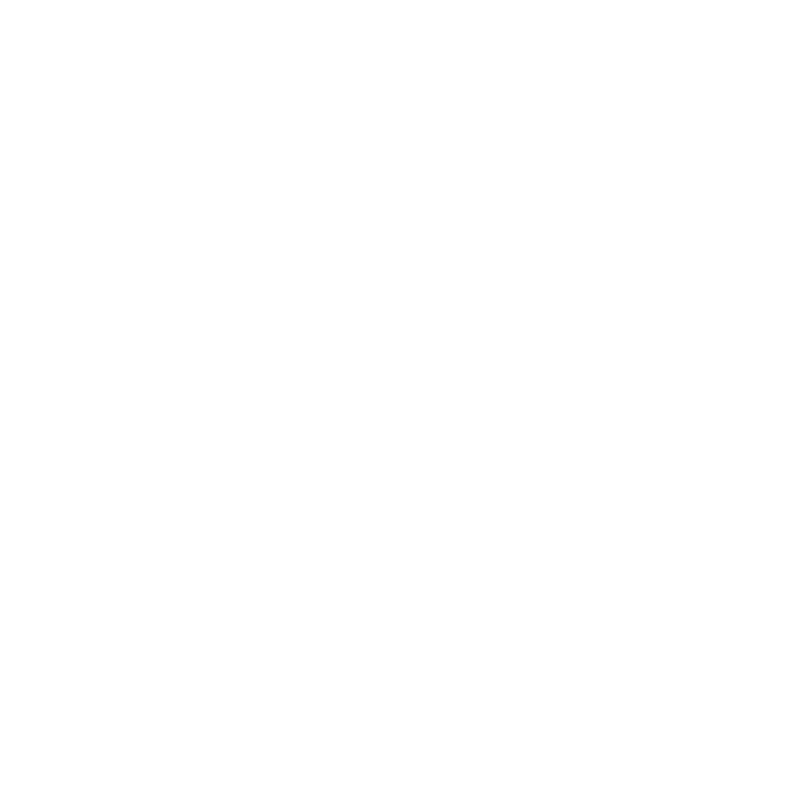
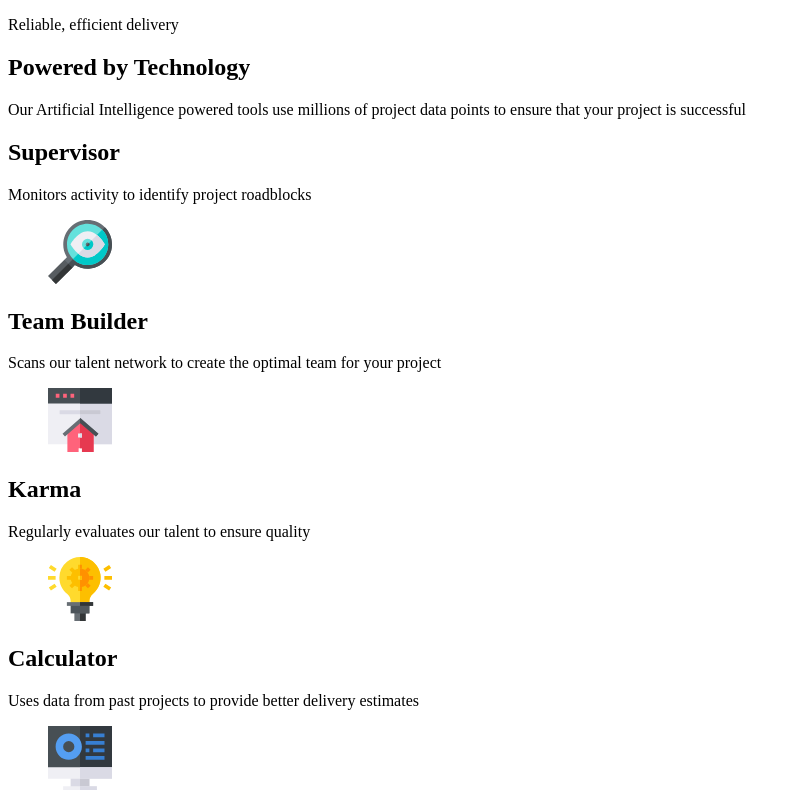
Before and after one commit to ganeshreddychimmula/four-card-feature-section, a plain HTML site: page index.html in a window 1280 px wide. Shown: the whole page, without its empty margins (0-801 px from the left). Drawn offline with Linux system fonts and the light colour scheme.

Commit message:
Implement basic structure

```diff
--- a/index.html
+++ b/index.html
@@ -9,6 +9,47 @@
   <title>Frontend Mentor | Four card feature section</title>
 </head>
 <body>
-
+  <header>
+    <p>
+      Reliable, efficient delivery
+    </p>
+    <h2>
+      Powered by Technology
+    </h2>
+    <p>
+      Our Artificial Intelligence powered tools use millions of project data points
+      to ensure that your project is successful
+    </p>
+  </header>
+  <main>
+    <section>
+      <h2>Supervisor</h2>
+      <p>Monitors activity to identify project roadblocks</p>
+      <figure>
+        <img src="./images/icon-supervisor.svg">
+      </figure>
+    </section>
+    <section>
+      <h2>Team Builder</h2>
+      <p>Scans our talent network to create the optimal team for your project</p>
+      <figure>
+        <img src="./images/icon-team-builder.svg">
+      </figure>
+    </section>
+    <section>
+      <h2>Karma</h2>
+      <p>Regularly evaluates our talent to ensure quality</p>
+      <figure>
+        <img src="./images/icon-karma.svg">
+      </figure>
+    </section>
+    <section>
+      <h2>Calculator</h2>
+      <p>Uses data from past projects to provide better delivery estimates</p>
+      <figure>
+        <img src="./images/icon-calculator.svg">
+      </figure>
+    </section>
+  </main>
 </body>
 </html>
```
